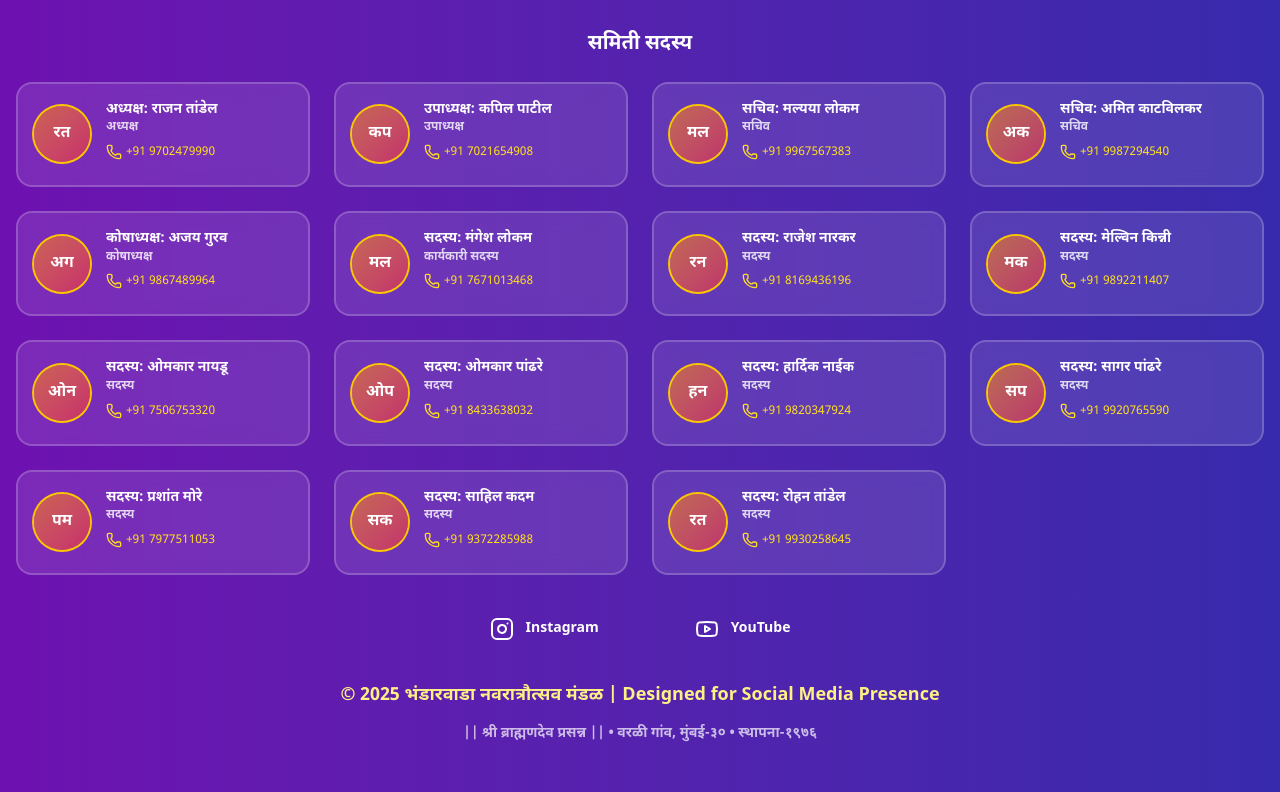
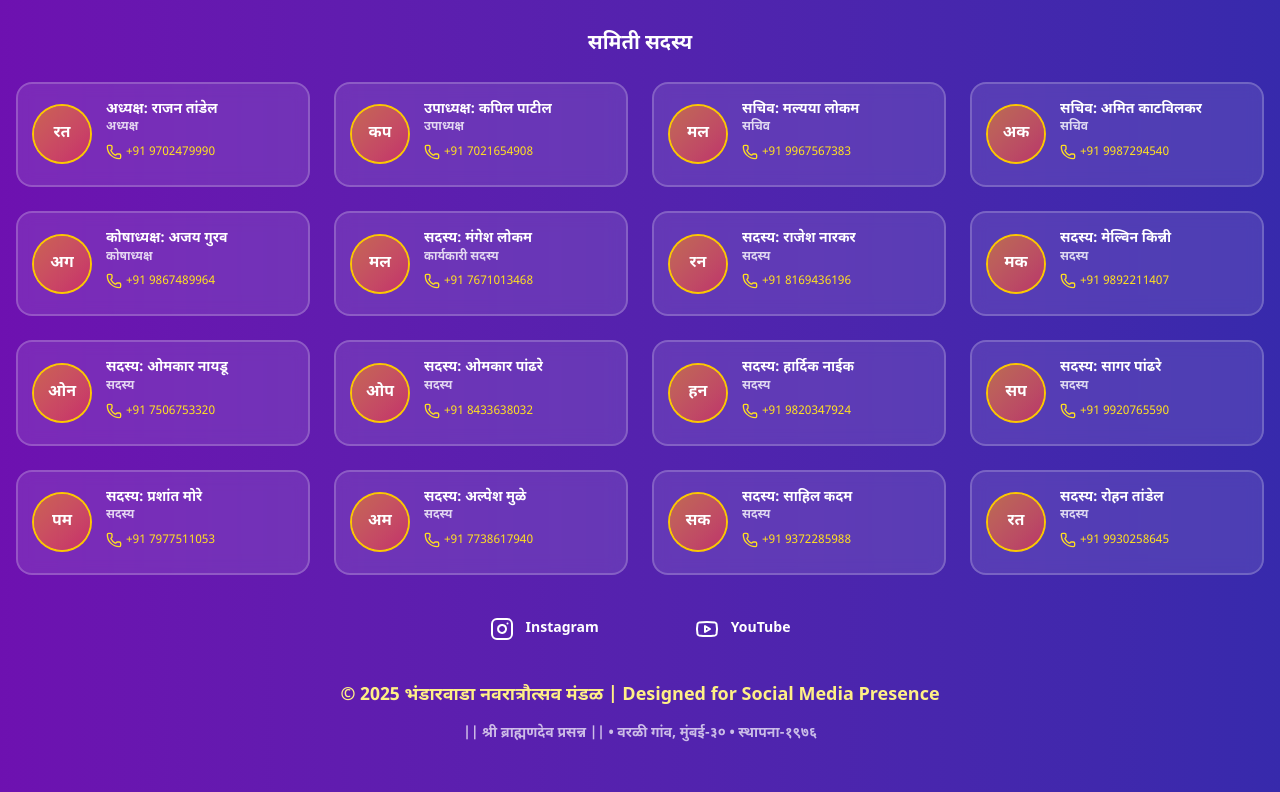
Before and after one commit to AtharvaManjrekar/BhandarwadayachiMauli, a React (Vite) app: page / in a window 1280 px wide. Shown: the part 4674-5466 px from the top of the page. Built offline with nearby package versions, Linux system fonts and the light colour scheme; a web font is replaced by a local one.

Commit message:
Added alpesh's name

```diff
--- a/src/components/DonationPage.jsx
+++ b/src/components/DonationPage.jsx
@@ -35,7 +35,7 @@ export default function DonationPage() {
     { name: "सदस्य: हार्दिक नाईक", role: "सदस्य", phone: "+91 9820347924", image: null },
     { name: "सदस्य: सागर पांढरे", role: "सदस्य", phone: "+91 9920765590", image: null },
     { name: "सदस्य: प्रशांत मोरे", role: "सदस्य", phone: "+91 7977511053", image: null },
-    // { name: "सदस्य: प्रशांत मोरे", role: "सदस्य", phone: "+91 7977511053", image: null },
+    { name: "सदस्य: अल्पेश मुळे", role: "सदस्य", phone: "+91 7738617940", image: null },
     { name: "सदस्य: साहिल कदम", role: "सदस्य", phone: "+91 9372285988", image: null },
     { name: "सदस्य: रोहन तांडेल", role: "सदस्य", phone: "+91 9930258645", image: null },
 
--- a/src/components/GovindaPhotosPage.jsx
+++ b/src/components/GovindaPhotosPage.jsx
@@ -34,7 +34,7 @@ export default function GovindaPhotosPage({ albumCategory = 'navratri', onNaviga
         { name: "सदस्य: हार्दिक नाईक", role: "सदस्य", phone: "+91 9820347924", image: null },
         { name: "सदस्य: सागर पांढरे", role: "सदस्य", phone: "+91 9920765590", image: null },
         { name: "सदस्य: प्रशांत मोरे", role: "सदस्य", phone: "+91 7977511053", image: null },
-        // { name: "सदस्य: प्रशांत मोरे", role: "सदस्य", phone: "+91 7977511053", image: null },
+        { name: "सदस्य: अल्पेश मुळे", role: "सदस्य", phone: "+91 7738617940", image: null },
         { name: "सदस्य: साहिल कदम", role: "सदस्य", phone: "+91 9372285988", image: null },
         { name: "सदस्य: रोहन तांडेल", role: "सदस्य", phone: "+91 9930258645", image: null },
 
--- a/src/components/HomePage.jsx
+++ b/src/components/HomePage.jsx
@@ -50,7 +50,7 @@ export default function HomePage({ onNavigateToDonation, onNavigateToAlbum }) {
     { name: "सदस्य: हार्दिक नाईक", role: "सदस्य", phone: "+91 9820347924", image: null },
     { name: "सदस्य: सागर पांढरे", role: "सदस्य", phone: "+91 9920765590", image: null },
     { name: "सदस्य: प्रशांत मोरे", role: "सदस्य", phone: "+91 7977511053", image: null },
-    // { name: "सदस्य: प्रशांत मोरे", role: "सदस्य", phone: "+91 7977511053", image: null },
+    { name: "सदस्य: अल्पेश मुळे", role: "सदस्य", phone: "+91 7738617940", image: null },
     { name: "सदस्य: साहिल कदम", role: "सदस्य", phone: "+91 9372285988", image: null },
     { name: "सदस्य: रोहन तांडेल", role: "सदस्य", phone: "+91 9930258645", image: null },
 
--- a/src/components/OtherFestivalsAlbumPage.jsx
+++ b/src/components/OtherFestivalsAlbumPage.jsx
@@ -34,7 +34,7 @@ export default function OtherFestivalsAlbumPage({ albumCategory = 'navratri', on
     { name: "सदस्य: हार्दिक नाईक", role: "सदस्य", phone: "+91 9820347924", image: null },
     { name: "सदस्य: सागर पांढरे", role: "सदस्य", phone: "+91 9920765590", image: null },
     { name: "सदस्य: प्रशांत मोरे", role: "सदस्य", phone: "+91 7977511053", image: null },
-    // { name: "सदस्य: प्रशांत मोरे", role: "सदस्य", phone: "+91 7977511053", image: null },
+    { name: "सदस्य: अल्पेश मुळे", role: "सदस्य", phone: "+91 7738617940", image: null },
     { name: "सदस्य: साहिल कदम", role: "सदस्य", phone: "+91 9372285988", image: null },
     { name: "सदस्य: रोहन तांडेल", role: "सदस्य", phone: "+91 9930258645", image: null },
 
--- a/src/components/PhotoAlbumPage.jsx
+++ b/src/components/PhotoAlbumPage.jsx
@@ -34,7 +34,7 @@ export default function PhotoAlbumPage({ albumCategory = 'navratri', onNavigateT
     { name: "सदस्य: हार्दिक नाईक", role: "सदस्य", phone: "+91 9820347924", image: null },
     { name: "सदस्य: सागर पांढरे", role: "सदस्य", phone: "+91 9920765590", image: null },
     { name: "सदस्य: प्रशांत मोरे", role: "सदस्य", phone: "+91 7977511053", image: null },
-    // { name: "सदस्य: प्रशांत मोरे", role: "सदस्य", phone: "+91 7977511053", image: null },
+    { name: "सदस्य: अल्पेश मुळे", role: "सदस्य", phone: "+91 7738617940", image: null },
     { name: "सदस्य: साहिल कदम", role: "सदस्य", phone: "+91 9372285988", image: null },
     { name: "सदस्य: रोहन तांडेल", role: "सदस्य", phone: "+91 9930258645", image: null },
 
```
